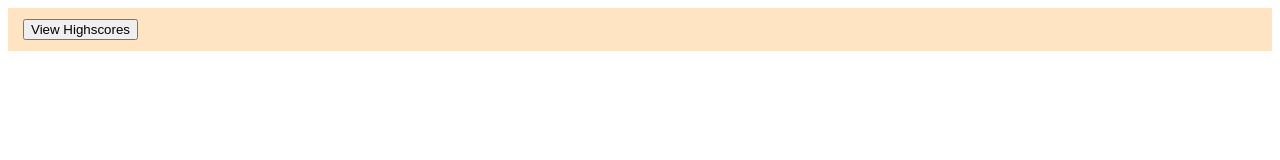
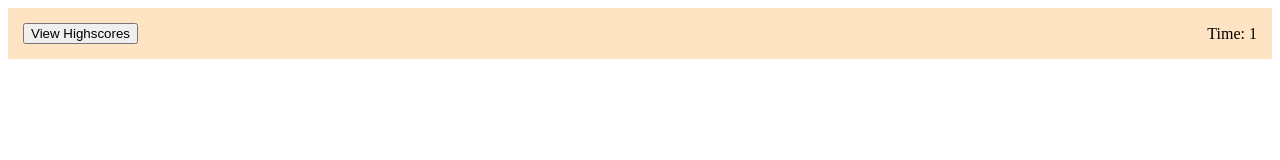
Before and after one commit to jitasek/code-quiz, a plain HTML site: page code_quiz/index.html in a window 1280 px wide. Drawn offline with Linux system fonts and the light colour scheme.

Commit message:
create contdown

```diff
--- a/code_quiz/assets/css/style.css
+++ b/code_quiz/assets/css/style.css
@@ -5,5 +5,5 @@
   flex-wrap: wrap;
   align-items: center;
   justify-content: space-between;
-  padding: 0 15px;
+  padding: 15px 15px;
 }
--- a/code_quiz/assets/js/script.js
+++ b/code_quiz/assets/js/script.js
@@ -0,0 +1,20 @@
+var timerEl = document.getElementById("countdown");
+timerEl.textContent = "Time: 0";
+
+startCountDown = function () {
+  var count = 5;
+
+  // define the countdown function
+  var countDown = function () {
+    timerEl.textContent = "Time: " + count; // display the count value in html
+    count--; // decrement the count value
+
+    if (count < -1) {
+      clearInterval(timer); // kill timer
+      timerEl.textContent = "Time: 0"; // reset the timer element
+    }
+  };
+
+  var timer = setInterval(countDown, 1000);
+};
+startCountDown();
--- a/code_quiz/index.html
+++ b/code_quiz/index.html
@@ -11,13 +11,13 @@
     <header>
       <nav class="navbar">
         <button id="view-highscores">View Highscores</button>
-        <h4 id="countdown"><!--Time: 20s--></h4>
+        <div id="countdown">Time: 0</div>
       </nav>
     </header>
     <main></main>
 
     <!-- Links to JavaScript files -->
     <script src="./assets/js/script.js"></script>
-    <script src=".assets/js/questions.js"></script>
+    <script src="./assets/js/questions.js"></script>
   </body>
 </html>
```
